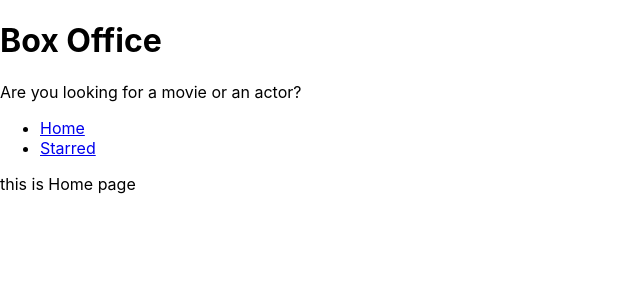
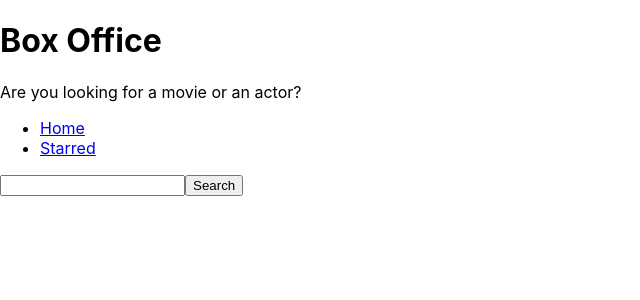
Before and after one commit to geetika22/box-office, a React (Create React App) app: page / in a window 1280 px wide. Shown: the top 300 px of the page, without its empty margins (0-640 px from the left). Built offline with nearby package versions, Linux system fonts and the light colour scheme.

Commit message:
added search bar

```diff
--- a/src/pages/Home.js
+++ b/src/pages/Home.js
@@ -1,10 +1,29 @@
-import React from 'react'
+import React, {useState} from 'react'
 import MainPageLayout from '../components/MainPageLayout'
 
-const Home = () => (
+const Home = () => {
+    const [input, setInput] = useState('');
+
+    const onSearch = () => {
+        fetch(`https://api.tvmaze.com/search/shows?q=${input}`).then(r => r.json()).then(result => {console.log(result)});
+    }
+
+    const onInputChange = (ev) => {
+        setInput(ev.target.value) // This gives the values which is being typed inside the input box`
+    };
+
+    const onKeyDown = (ev) => {
+        if(ev.keyCode === 13) {
+            onSearch()
+        }
+    }
+
+    return (
         <MainPageLayout>
-            this is Home page
+            <input type="text" onChange={onInputChange} onKeyDown={onKeyDown} value={input}/>
+            <button type="button" onClick={onSearch}>Search</button>
         </MainPageLayout>
     )
+}
 
 export default Home
```
Also changed, not shown: 1 other file (tests, documents, lock files or other folders).
